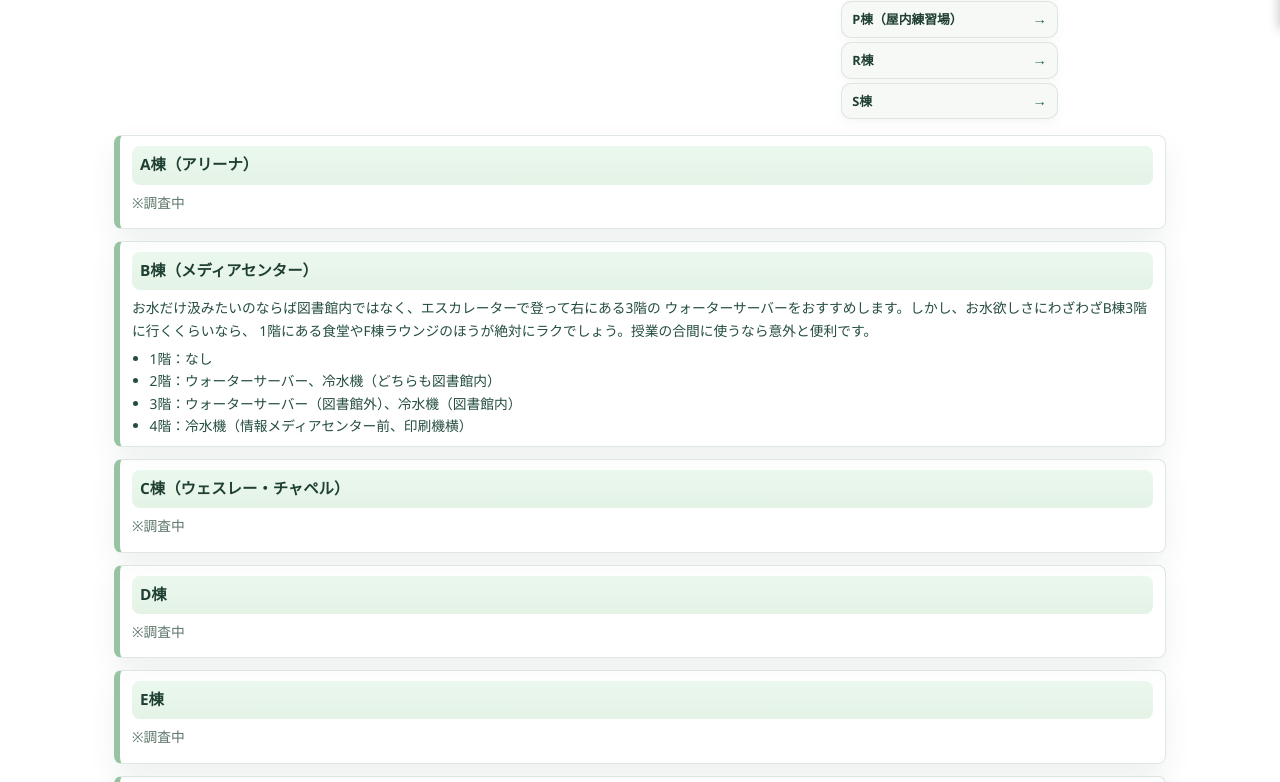
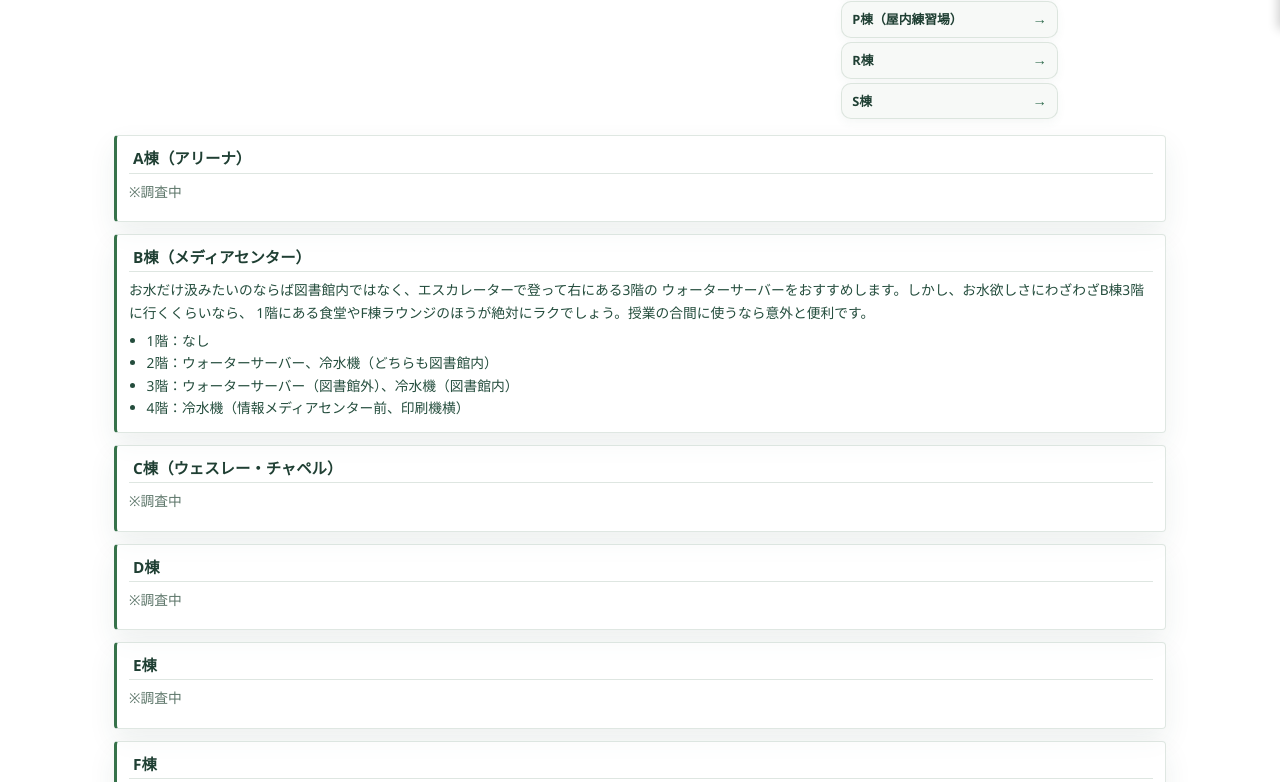
Before and after one commit to mae14828/drink-finder, a plain HTML site: page frontend/coolers.html in a window 1280 px wide. Shown: the part 771-1553 px from the top of the page. Drawn offline with Linux system fonts and the light colour scheme.

Commit message:
fix: location-cardのデザインを変更

```diff
--- a/frontend/style.css
+++ b/frontend/style.css
@@ -238,19 +238,18 @@ nav li a:active {
 
 .location-card{
     margin: 0 0 12px;
-    padding: 10px 12px 8px;
+    padding: 10px 12px 12px;
     background: rgba(255,255,255,0.56);
     border: 1px solid var(--line);
-    border-left: 6px solid rgba(126,181,141,0.8);
-    border-radius: 8px;
+    border-left: 3px solid rgba(4, 79, 29, 0.8);
+    border-radius: 4px;
     box-shadow: var(--shadow);
 }
 
 .location-card h3 {
+    border-bottom: 1px solid var(--line);
     margin: 0 0 6px;
-    padding: 6px 8px;
-    border-radius: 8px;
-    background: linear-gradient(180deg, rgba(233,247,236,0.9),rgba(217,238,220,0.7));
+    padding: 0 4px;
     color: var(--green-900);
     font-size: clamp(0.95rem, 1.2vw, 1.15rem);
 }
```
